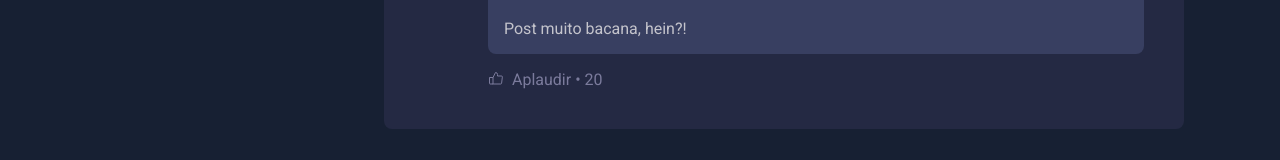
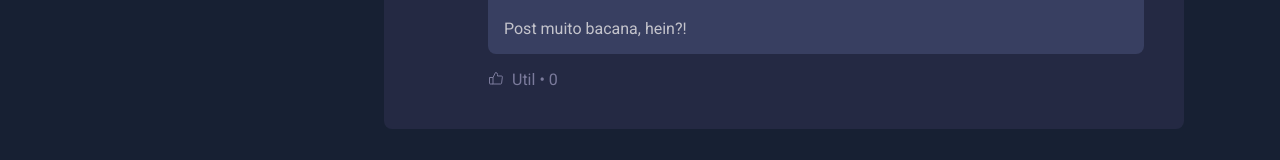
Before and after one commit to LuizGVValentin1999/GroupS-2.0, a React (Vite) app: page / in a window 1280 px wide. Shown: the part 618-778 px from the top of the page. Built offline with nearby package versions, Linux system fonts and the light colour scheme.

Commit message:
like no comentario

```diff
--- a/src/components/Comment.jsx
+++ b/src/components/Comment.jsx
@@ -1,14 +1,19 @@
 import styles from './Comment.module.css';
-
+import { useState } from "react";
 import { ThumbsUp, Trash } from 'phosphor-react';
 import { Avatar } from './Avatar';
 
 export function Comment({ content,onDeleteComment }) {
+  const [likeCount, setLikeCount] = useState(0);
 
   function handleDeleteComment() {
     onDeleteComment(content);
   }
-
+  function handleLikeComment() {
+    setLikeCount((state) => {
+      return state + 1
+    });
+  }
   return (
     <div className={styles.comment}>
       <Avatar hasBorder={false} src="https://avatars.githubusercontent.com/u/59962559?v=4" alt="" />
@@ -30,9 +35,9 @@
         </div>
 
         <footer>
-          <button>
+          <button onClick={handleLikeComment}>
             <ThumbsUp />
-            Aplaudir <span>20</span>
+            Util <span>{likeCount}</span>
           </button>
         </footer>
       </div>
```
